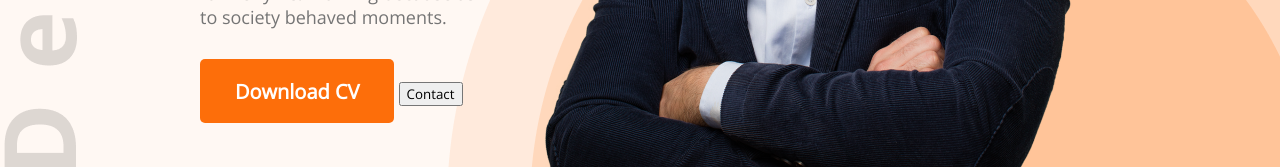
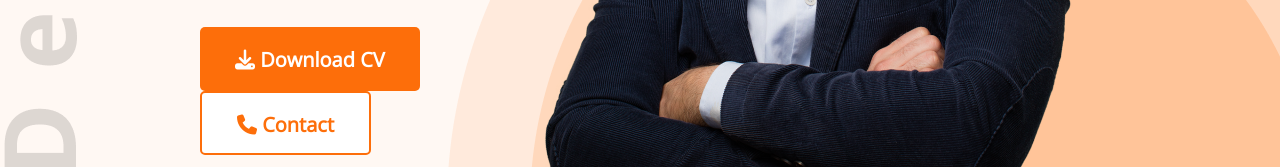
Before and after one commit to imrulislam0/developer-portfolio, a plain HTML site: page index.html in a window 1280 px wide. Shown: the part 633-800 px from the top of the page. Drawn offline with nearby package versions, Linux system fonts and the light colour scheme.

Commit message:
All DONE

```diff
--- a/index.html
+++ b/index.html
@@ -6,6 +6,7 @@
     <meta name="viewport" content="width=device-width, initial-scale=1.0">
     <title>Developer Portfolio</title>
     <link rel="stylesheet" href="styles/portfolio.css">
+    <script src="https://kit.fontawesome.com/c4a95b518f.js" crossorigin="anonymous"></script>
     <link rel="preconnect" href="https://fonts.googleapis.com">
 <link rel="preconnect" href="https://fonts.gstatic.com" crossorigin>
 <link href="https://fonts.googleapis.com/css2?family=Open+Sans&display=swap" rel="stylesheet">
@@ -19,6 +20,7 @@
                 <li>Blog</li>
                 <li><button class="btn-primary">Hire Me</button></li>
             </ul>
+
         </nav>
         <!-- header banner -->
         <div class="banner">
@@ -26,12 +28,14 @@
                 <H3 class="banner-sub-title">Hi, I am</H3>
                 <h1 class="banner-title">Mary Hardy</h1>
                 <p class="banner-description">Shot what able cold new see hold.Friendly as an betrayed formerly he. Morning because as to society behaved moments.</p>
-                <button class="btn-primary">Download CV</button>
-                <button>Contact</button>
+                <button class="btn-primary"><i class="fa-solid fa-download"></i> Download CV</button>
+                <button class="btn-primary-2"><i class="fa-solid fa-phone"></i> Contact</button>
             </div>
+
             <img src="images/hardy.png" alt="">
 
         </div>
+
 
 
     </header>
@@ -146,7 +150,7 @@
 
             </div>
             <div class="resume-button">
-                <button class="btn-primary">Download CV</button>
+                <button class="btn-primary"><i class="fa-solid fa-download"></i> Download CV</button>
             </div>
 
         </section>
--- a/styles/portfolio.css
+++ b/styles/portfolio.css
@@ -14,6 +14,19 @@
     padding: 18px 35px;
     background: #FD6E0A;
     border-radius: 5px;
+}
+.btn-primary-2{
+    color: #FD6E0A;
+    height: 64px;
+    font-weight: 700;
+    font-size: 20px;
+    border: 2px solid #FD6E0A;
+    background-color: #ffffff;
+    border-radius: 5px;
+    padding: 18px 35px;
+
+
+
 }
 .header{
     background: #FFF8F3;
```
